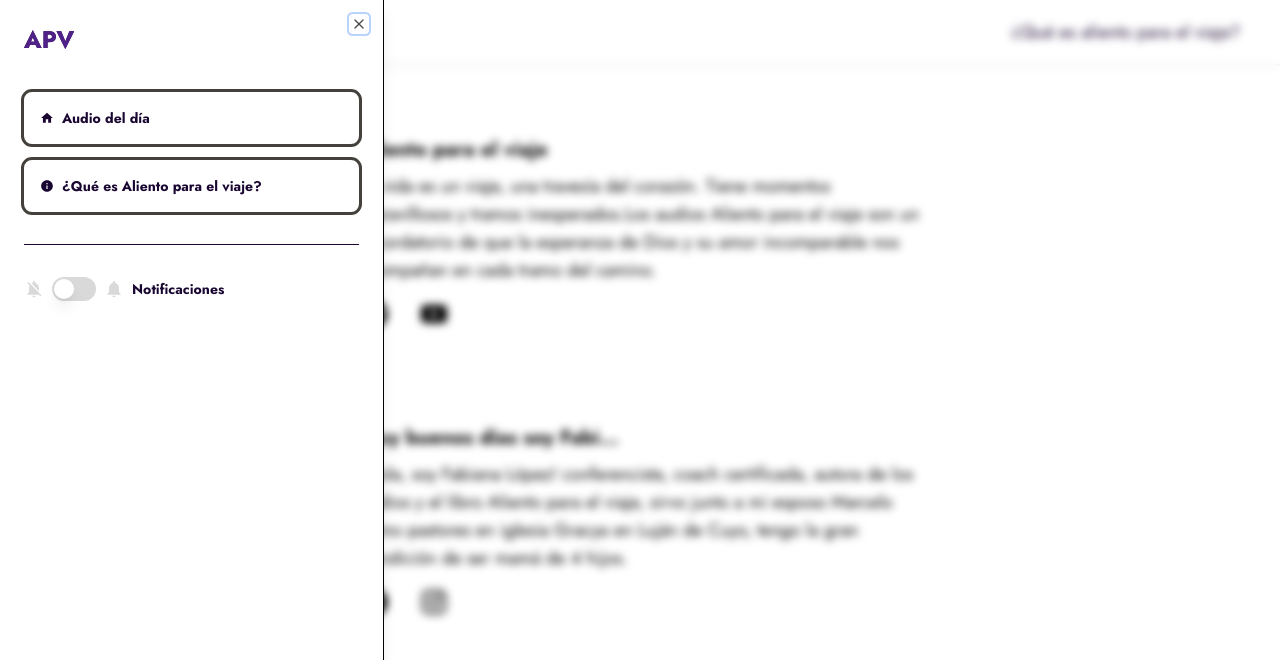
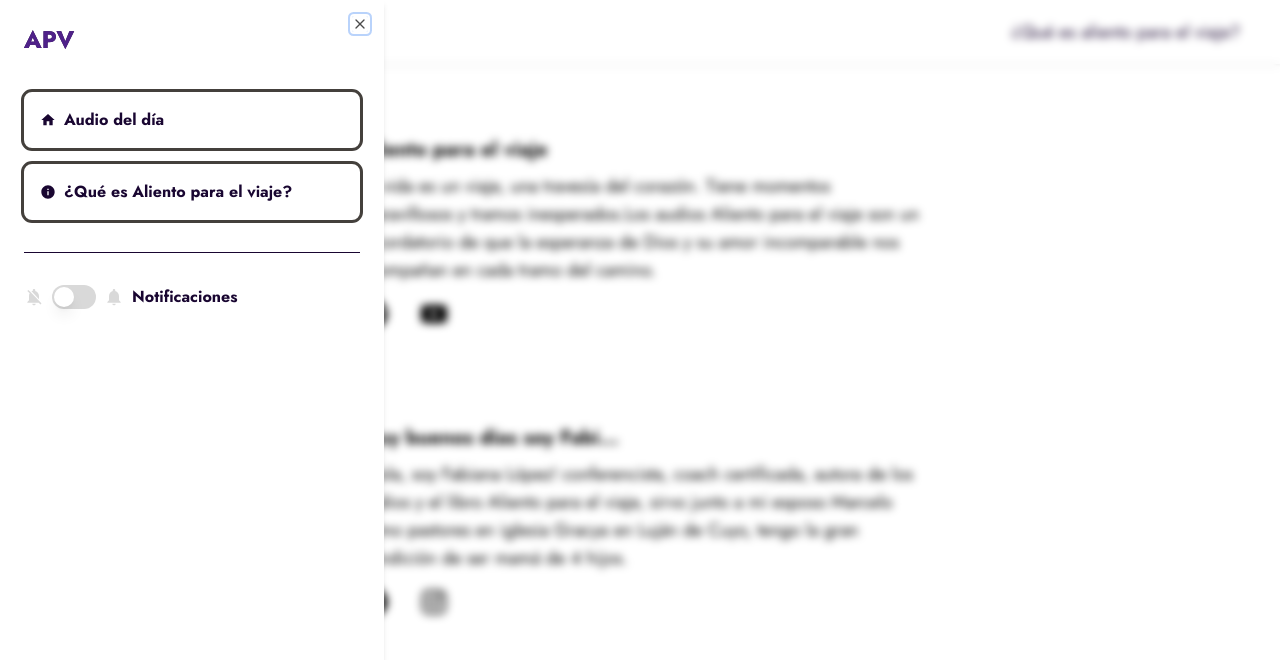
Before and after one commit to gastonivanfrasca/aliento-para-el-viaje, a Next.js app: page /about-author in a window 1280 px wide. Both pictures are taken after a click on the button 34 px from the left and 32 px from the top of the page. Shown: the top 660 px of the page. Built offline with nearby package versions, Linux system fonts and the light colour scheme.

Commit message:
fixed navigation bar

```diff
--- a/app/layout.tsx
+++ b/app/layout.tsx
@@ -41,8 +41,3 @@ export default async function RootLayout({
     </html>
   )
 }
-
-const getPageName = (path: string): string => {
-  const pageName = path.split('/')[1]
-  return pageName ? pageName : 'home'
-}
--- a/components/common/Menu/index.tsx
+++ b/components/common/Menu/index.tsx
@@ -1,7 +1,6 @@
 import {
     Sheet,
     SheetContent,
-    SheetDescription,
     SheetHeader,
     SheetTrigger,
     SheetTitle
@@ -10,6 +9,7 @@ import { Separator } from "@/components/ui/separator"
 import NotificationButton from "@/components/common/NotificationButton"
 import { MdMenu, MdInfo, MdHome } from 'react-icons/md'
 import Link from "next/link"
+import LangSwitcher from "../LangSwitcher"
 
 type MenuLinkProps = {
     href: string;
@@ -30,10 +30,10 @@ const Menu = () => {
     return (
         <Sheet>
             <SheetTrigger><MdMenu className="w-6 h-6" /></SheetTrigger>
-            <SheetContent className="bg-white" side={"left"}>
+            <SheetContent className="bg-white border-none shadow-md" side={"left"}>
                 <SheetHeader>
                     <SheetTitle className="text-2xl font-bold  bg-gradient-to-r from-primary to-primaryLight bg-clip-text text-primaryLight mb-5 pb-2">APV</SheetTitle>
-                    <SheetDescription className="mt-8">
+                    <div className="mt-8" >
                         <div className="mb-8 flex flex-col gap-4">
                             <MenuLink href={"/"}>
                                 <MdHome /> Audio del día
@@ -44,7 +44,7 @@ const Menu = () => {
                         </div>
                         <Separator className="my-8 text-primary bg-primary" />
                         <NotificationButton />
-                    </SheetDescription>
+                    </div>
                 </SheetHeader>
             </SheetContent>
         </Sheet>
--- a/components/common/NotificationButton/index.tsx
+++ b/components/common/NotificationButton/index.tsx
@@ -2,7 +2,7 @@
 import { useEffect, useState } from 'react'
 import { MdNotifications, MdNotificationsOff } from 'react-icons/md'
 import va from '@vercel/analytics';
-import { Switch } from '@/components/ui/switch';
+import SwitchWithIcons from '../SwitchWithIcons';
 
 const base64ToUint8Array = (base64: any) => {
     const padding = '='.repeat((4 - (base64.length % 4)) % 4)
@@ -113,12 +113,13 @@ const NotificationButton = () => {
 
 
     return (
-        <button onClick={isSubscribed ? () => unsubscribeUser() : () => subscribeUser()} className='flex flex-row gap-2 items-center' >
-            <MdNotificationsOff size={20} className={isSubscribed ? 'text-primary' : 'text-gray'} />
-            <Switch onCheckedChange={isSubscribed ? () => unsubscribeUser() : () => subscribeUser()} checked={isSubscribed} />
-            <MdNotifications size={20} className={isSubscribed ? 'text-primary' : 'text-gray'} />
-            <p className='text-primary font-bold'>Notificaciones</p>
-        </button>
+        <SwitchWithIcons
+            onCheckedChange={isSubscribed ? () => unsubscribeUser() : () => subscribeUser()}
+            leftIcon={<MdNotificationsOff size={20} className={isSubscribed ? 'text-primary' : 'text-gray'} />}
+            rightIcon={<MdNotifications size={20} className={isSubscribed ? 'text-primary' : 'text-gray'} />}
+            checked={isSubscribed}
+            text='Notificaciones'
+        />
     )
 }
 
--- /dev/null
+++ b/components/common/SwitchWithIcons/index.tsx
@@ -0,0 +1,22 @@
+import { Switch } from '@/components/ui/switch';
+
+type SwitchWithIconsProps = {
+    onCheckedChange: () => void;
+    leftIcon: React.ReactNode;
+    rightIcon: React.ReactNode;
+    checked: boolean;
+    text: string;
+}
+
+const SwitchWithIcons = ({ onCheckedChange, leftIcon, rightIcon, checked, text }: SwitchWithIconsProps) => {
+    return (
+        <div className='flex flex-row gap-2 items-center' >
+            {leftIcon}
+            <Switch onCheckedChange={() => onCheckedChange()} checked={checked} />
+            {rightIcon}
+            <p className='text-primary font-bold'>{text}</p>
+        </div>
+    )
+}
+
+export default SwitchWithIcons
```
